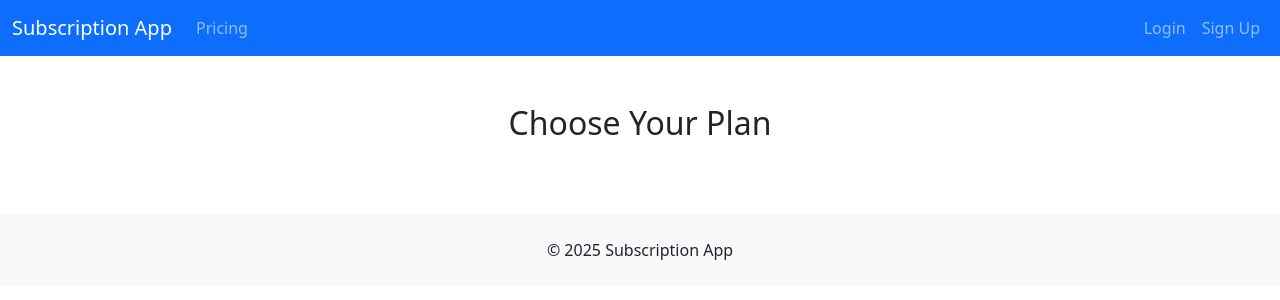
After one commit to Techchunk4/subscription-app, a Django app: template backend/static/templates/subscriptions/plans.html in a window 1280 px wide. The commit adds this page. Shown: the top 300 px of the page. Run offline with Django 5.2, Linux system fonts and the light colour scheme; the template is opened without the code that fills it, so the values that code supplies are empty.

Commit message:
dev commit

```diff
--- a/backend/static/templates/base.html
+++ b/backend/static/templates/base.html
@@ -1,13 +1,27 @@
 <!DOCTYPE html>
-<html>
+<html lang="en">
 <head>
+    <meta charset="UTF-8">
+    <meta name="viewport" content="width=device-width, initial-scale=1">
     <title>{% block title %}Subscription App{% endblock %}</title>
     <link href="https://cdn.jsdelivr.net/npm/bootstrap@5.3.0/dist/css/bootstrap.min.css" rel="stylesheet">
+    {% block extra_css %}{% endblock %}
 </head>
 <body>
-    <div class="container">
-        {% include 'includes/navbar.html' %}
+    {% include 'includes/navbar.html' %}
+
+    <main class="container my-5">
+        {% include 'includes/messages.html' %}
         {% block content %}{% endblock %}
-    </div>
+    </main>
+
+    <footer class="bg-light py-4 mt-5">
+        <div class="container text-center">
+            <p class="mb-0">&copy; {% now "Y" %} Subscription App</p>
+        </div>
+    </footer>
+
+    <script src="https://cdn.jsdelivr.net/npm/bootstrap@5.3.0/dist/js/bootstrap.bundle.min.js"></script>
+    {% block extra_js %}{% endblock %}
 </body>
 </html>
--- /dev/null
+++ b/backend/static/templates/includes/messages.html
@@ -0,0 +1,10 @@
+{% if messages %}
+<div class="container mt-3">
+    {% for message in messages %}
+    <div class="alert alert-{{ message.tags }} alert-dismissible fade show" role="alert">
+        {{ message }}
+        <button type="button" class="btn-close" data-bs-dismiss="alert"></button>
+    </div>
+    {% endfor %}
+</div>
+{% endif %}
--- /dev/null
+++ b/backend/static/templates/includes/navbar.html
@@ -0,0 +1,36 @@
+<nav class="navbar navbar-expand-lg navbar-dark bg-primary mb-4">
+    <div class="container-fluid">
+        <a class="navbar-brand" href="{% url 'home' %}">Subscription App</a>
+        <button class="navbar-toggler" type="button" data-bs-toggle="collapse" data-bs-target="#navbarNav">
+            <span class="navbar-toggler-icon"></span>
+        </button>
+        <div class="collapse navbar-collapse" id="navbarNav">
+            <ul class="navbar-nav me-auto">
+                <li class="nav-item">
+                    <a class="nav-link" href="{% url 'subscriptions:plans' %}">Pricing</a>
+                </li>
+            </ul>
+            <ul class="navbar-nav">
+                {% if user.is_authenticated %}
+                <li class="nav-item dropdown">
+                    <a class="nav-link dropdown-toggle" href="#" role="button" data-bs-toggle="dropdown">
+                        {{ user.email }}
+                    </a>
+                    <ul class="dropdown-menu dropdown-menu-end">
+                        <li><a class="dropdown-item" href="{% url 'users:dashboard' %}">Dashboard</a></li>
+                        <li><hr class="dropdown-divider"></li>
+                        <li><a class="dropdown-item" href="{% url 'users:logout' %}">Logout</a></li>
+                    </ul>
+                </li>
+                {% else %}
+                <li class="nav-item">
+                    <a class="nav-link" href="{% url 'users:login' %}">Login</a>
+                </li>
+                <li class="nav-item">
+                    <a class="nav-link" href="{% url 'users:signup' %}">Sign Up</a>
+                </li>
+                {% endif %}
+            </ul>
+        </div>
+    </div>
+</nav>
--- /dev/null
+++ b/backend/static/templates/subscriptions/plans.html
@@ -0,0 +1,34 @@
+{% extends 'base.html' %}
+
+{% block content %}
+<div class="row">
+    <h2 class="text-center mb-4">Choose Your Plan</h2>
+
+    {% for plan in plans %}
+    <div class="col-md-4 mb-4">
+        <div class="card {% if plan.is_popular %}border-primary{% endif %}">
+            {% if plan.is_popular %}
+            <div class="card-header bg-primary text-white">
+                Most Popular
+            </div>
+            {% endif %}
+            <div class="card-body">
+                <h5 class="card-title">{{ plan.name }}</h5>
+                <h6 class="card-subtitle mb-2 text-muted">
+                    ${{ plan.price }}/{{ plan.interval }}
+                </h6>
+                <ul class="list-unstyled mt-3 mb-4">
+                    {% for feature in plan.features %}
+                    <li>{{ feature }}</li>
+                    {% endfor %}
+                </ul>
+                <a href="{% url 'subscriptions:checkout' plan.id %}"
+                   class="btn btn-outline-primary w-100">
+                    Select Plan
+                </a>
+            </div>
+        </div>
+    </div>
+    {% endfor %}
+</div>
+{% endblock %}
```
Also changed, not shown: backend/config/settings.py (+49 -73 lines), backend/static/templates/users/dashboard.html (added, +29 -0 lines), backend/static/templates/users/login.html (added, +30 -0 lines), 1 other file.
